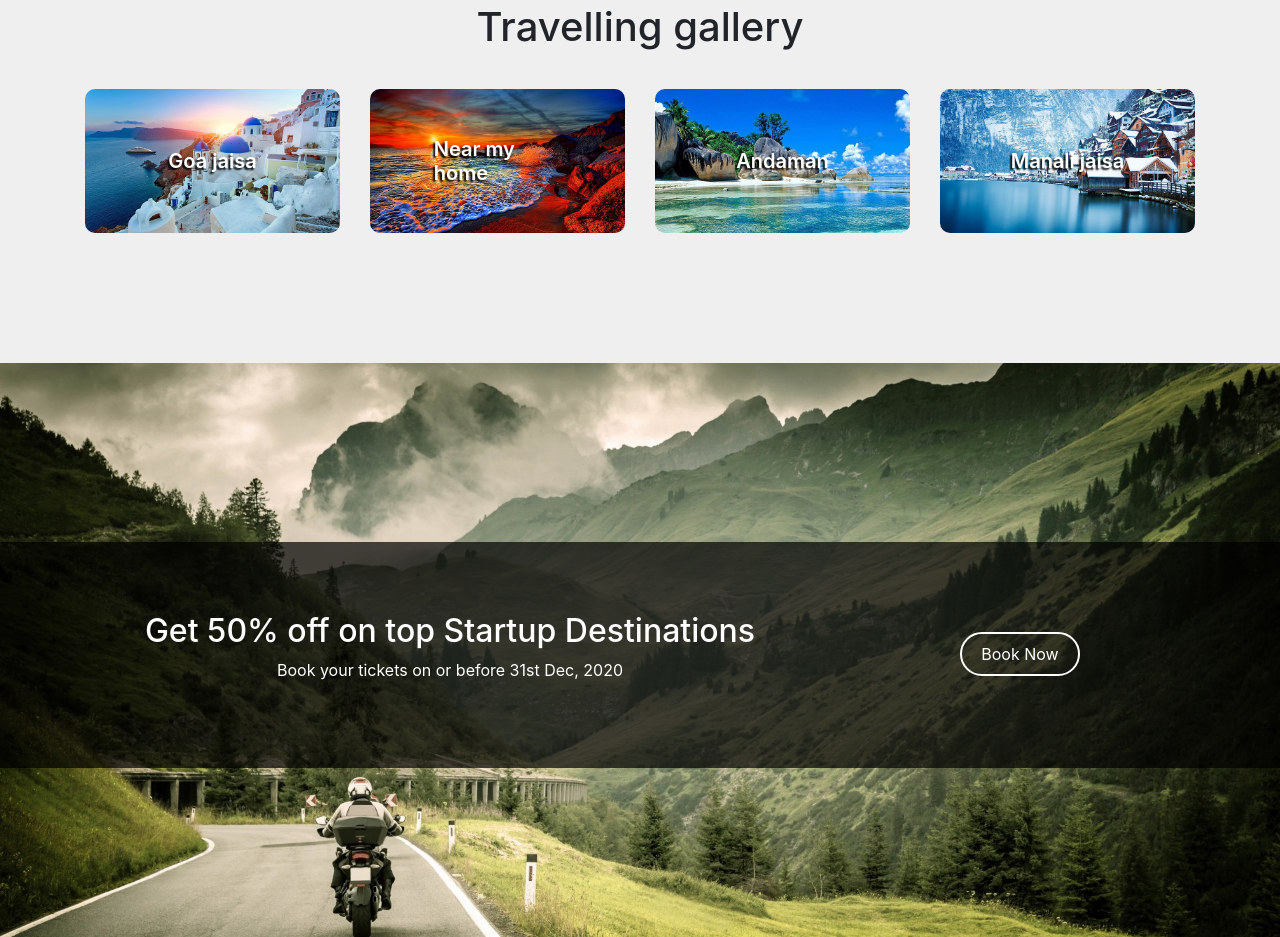
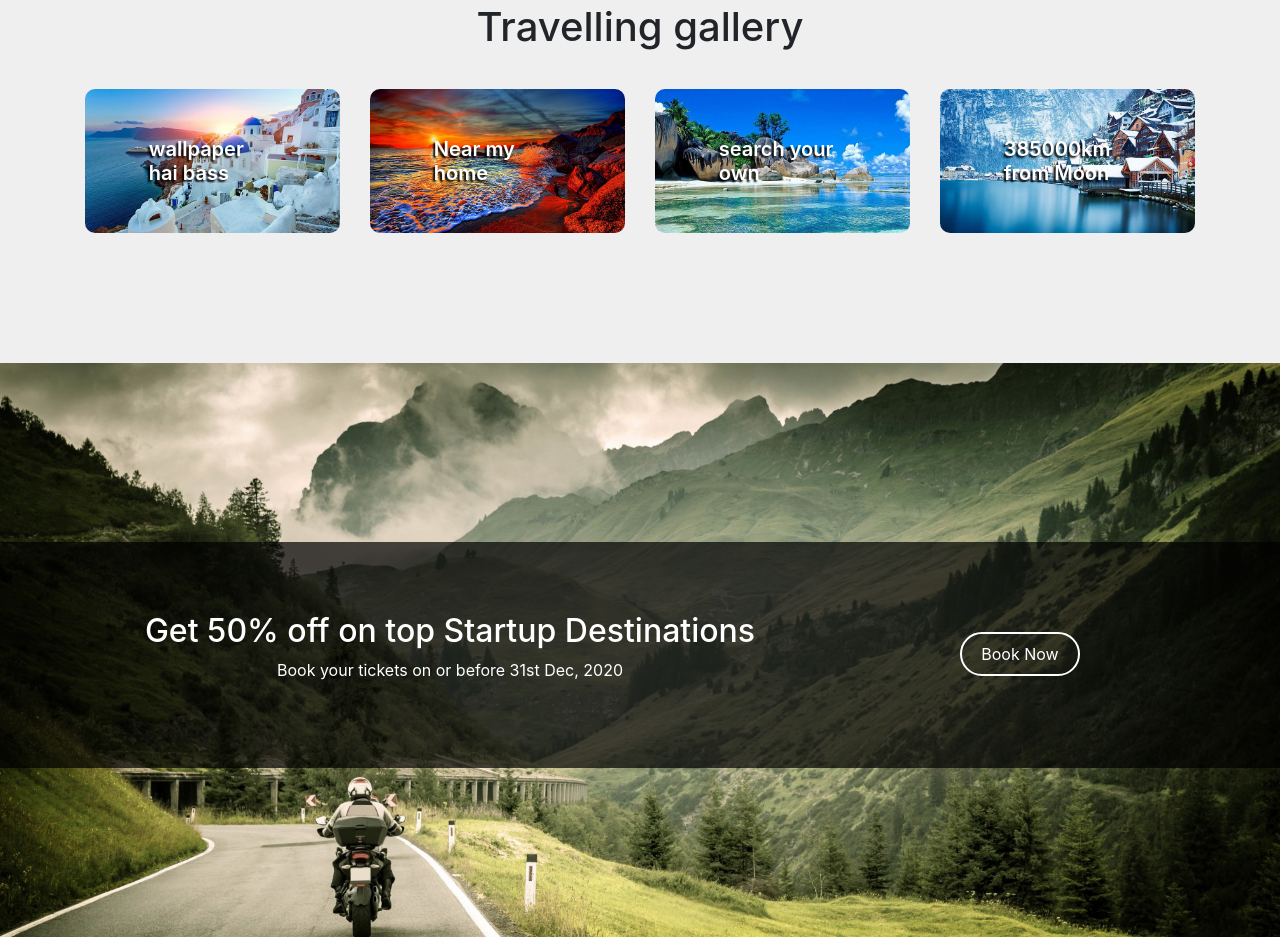
Before and after one commit to sandeepiitism/travel, a plain HTML site: page index.html in a window 1280 px wide. Shown: the part 1633-2570 px from the top of the page. Drawn offline with nearby package versions, Linux system fonts and the light colour scheme.

Commit message:
Update index.html

```diff
--- a/index.html
+++ b/index.html
@@ -136,7 +136,7 @@
                     <div class="col-md-3">
                         <div class="gallery-box">
                         <img src="gal1.jpg">
-                        <h4> Goa jaisa </h4>
+                        <h4> wallpaper hai bass </h4>
                     </div>
                     </div>
 
@@ -150,14 +150,14 @@
                     <div class="col-md-3">
                         <div class="gallery-box">
                         <img src="gal3.jpg">
-                        <h4> Andaman </h4>
+                        <h4> search your own </h4>
                     </div>
                     </div>
 
                     <div class="col-md-3">
                         <div class="gallery-box">
                         <img src="gal4.jpg">
-                        <h4> Manali jaisa </h4>
+                        <h4> 385000km from Moon </h4>
                     </div>
                     </div>
 
```
